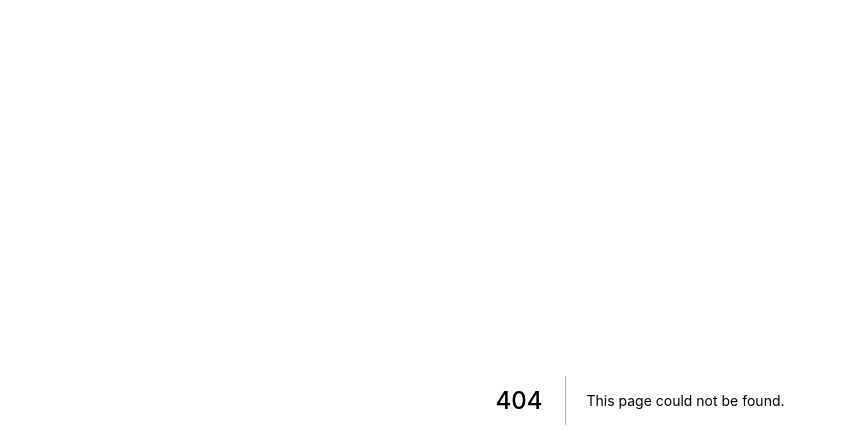
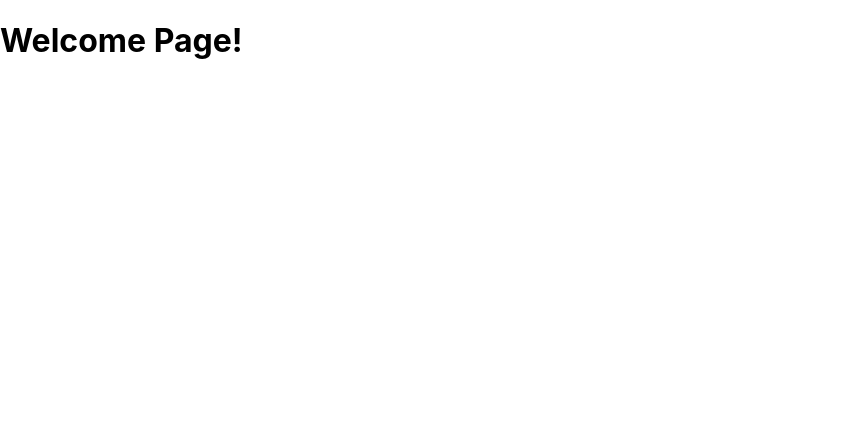
Before and after one commit to TrueChoice-Solutions/poc-design-framework, a Next.js app: page /welcome in a window 1280 px wide. Before the commit this address had no page. Shown: the top 448 px of the page, without its empty margins (0-846 px from the left). Built offline with nearby package versions, Linux system fonts and the light colour scheme.

Commit message:
feat: add welcome home page

```diff
--- /dev/null
+++ b/pages/welcome.js
@@ -0,0 +1,5 @@
+const Welcome = () => {
+  return <h1>Welcome Page!</h1>;
+};
+
+export default Welcome;
```
